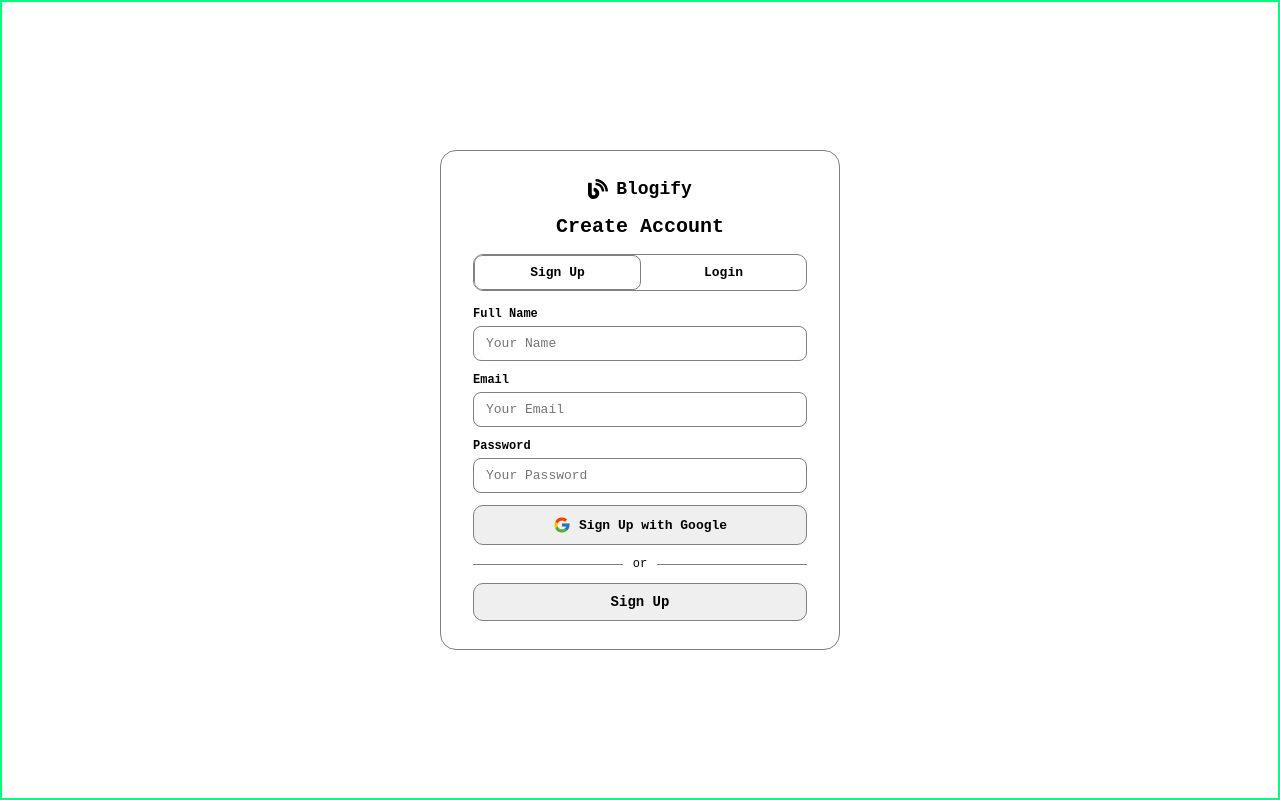
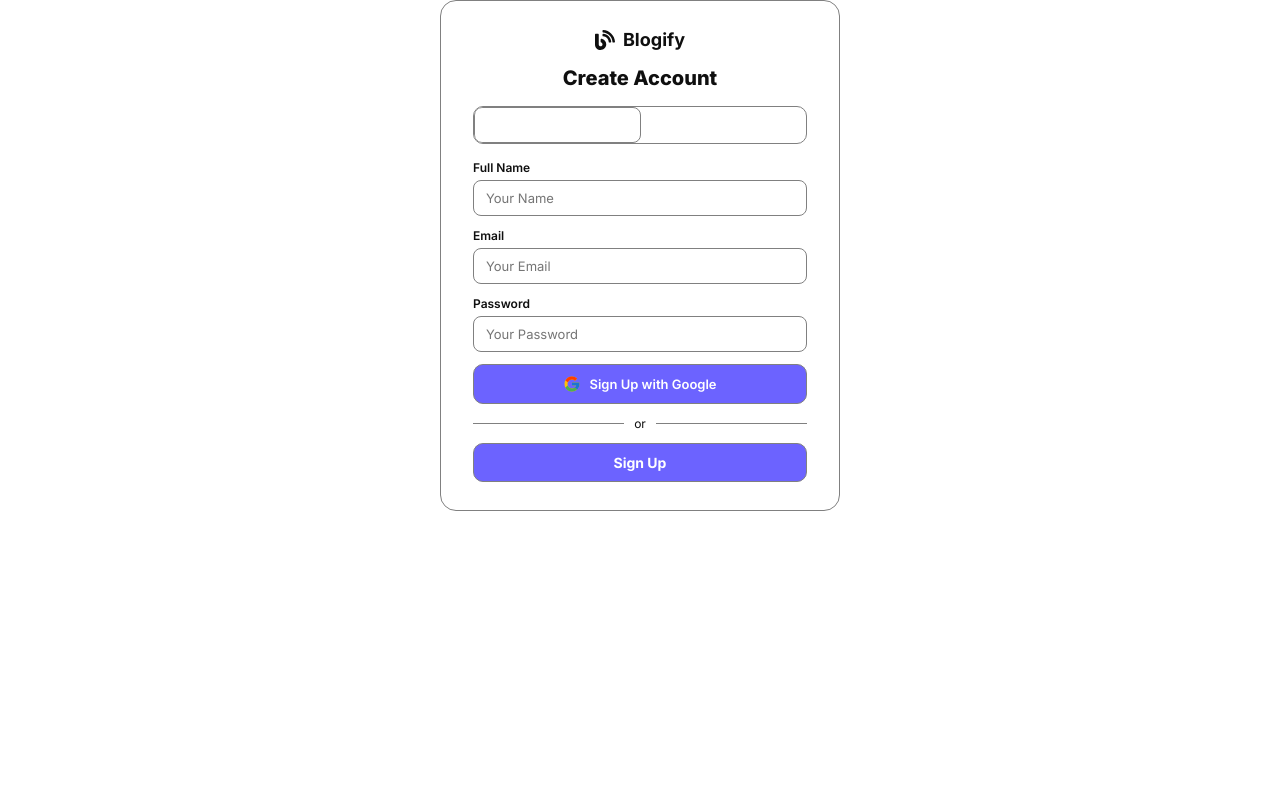
Before and after one commit to hammadgul-dev/blogify, a React app in the folder Frontend/: page /auth in a window 1280 px wide. Built offline with nearby package versions, Linux system fonts and the light colour scheme; the HTML template or start-up script is replaced by a standard one.

Commit message:
apply data-theme via AppWrapper for dark/light mode

```diff
--- a/Frontend/src/Pages Style/Home.css
+++ b/Frontend/src/Pages Style/Home.css
@@ -1,18 +1,52 @@
+@import url("https://fonts.googleapis.com/css2?family=Inter:wght@400;500;600;700;800&display=swap");
+
+:root {
+  --bg: #ffffff;
+  --bg-secondary: #f8f9fa;
+  --text-primary: #0f0f0f;
+  --text-secondary: #555555;
+  --border: #e0e0e0;
+  --accent: #6c63ff;
+  --accent-hover: #574fd6;
+  --btn-text: #ffffff;
+  --card-bg: #ffffff;
+  --input-bg: #ffffff;
+}
+
+[data-theme="dark"] {
+  --bg: #0f0f0f;
+  --bg-secondary: #1a1a1a;
+  --text-primary: #f0f0f0;
+  --text-secondary: #aaaaaa;
+  --border: #2a2a2a;
+  --accent: #7c74ff;
+  --accent-hover: #6c63ff;
+  --btn-text: #ffffff;
+  --card-bg: #1a1a1a;
+  --input-bg: #1a1a1a;
+}
+
 * {
-    margin: 0px;
-    padding: 0px;
+  margin: 0;
+  padding: 0;
   box-sizing: border-box;
-    font-family: monospace;
+  font-family: "Inter", sans-serif;
+}
+
+body {
+  background-color: var(--bg);
+  color: var(--text-primary);
+  transition:
+    background-color 0.3s ease,
+    color 0.3s ease;
 }
 
 #root {
   display: flex;
   flex-direction: column;
-    gap: 2px;
   max-width: 1366px;
   min-height: 100vh;
   margin: auto;
-    border: 2px solid springgreen;
 }
 
 button {
@@ -22,28 +56,62 @@ button {
   cursor: pointer;
   outline: none;
   border: none;
-    padding: 7px 14px;
-    border-radius: 10px;
-    border: 1px solid gray;
+  padding: 8px 18px;
+  border-radius: 8px;
+  font-size: 14px;
+  font-weight: 500;
+  background-color: var(--accent);
+  color: var(--btn-text);
+  transition: background-color 0.2s ease;
+}
+
+button:hover {
+  background-color: var(--accent-hover);
 }
 
 input {
   outline: none;
-    border: 1px solid gray;
+  border: 1px solid var(--border);
+  background-color: var(--input-bg);
+  color: var(--text-primary);
+  border-radius: 8px;
+  padding: 8px 12px;
+  font-size: 14px;
+  transition: border 0.2s ease;
+}
+
+input:focus {
+  border-color: var(--accent);
 }
 
 textarea {
   resize: none;
   outline: none;
+  border: 1px solid var(--border);
+  background-color: var(--input-bg);
+  color: var(--text-primary);
+  border-radius: 8px;
+  padding: 8px 12px;
+  font-size: 14px;
+}
+
+textarea:focus {
+  border-color: var(--accent);
 }
 
 select {
-    border-radius: 6px;
+  border-radius: 8px;
   cursor: pointer;
   outline: none;
+  border: 1px solid var(--border);
+  background-color: var(--input-bg);
+  color: var(--text-primary);
+  padding: 8px 12px;
+  font-size: 14px;
 }
 
 option {
   cursor: pointer;
-    background-color: aliceblue;
+  background-color: var(--input-bg);
+  color: var(--text-primary);
 }
--- a/Frontend/src/main.jsx
+++ b/Frontend/src/main.jsx
@@ -1,24 +1,35 @@
-import { createRoot } from "react-dom/client";
-import "./Pages Style/Home.css";
-import { RouterProvider } from "react-router-dom";
-import routes from "./Routes";
-import { Provider } from "react-redux";
-import blogifyStore from "./Redux/Store";
-import Notification from "./Components/Notification";
-import { QueryClient, QueryClientProvider } from "@tanstack/react-query";
+import {createRoot} from "react-dom/client"
+import "./Pages Style/Home.css"
+import {RouterProvider} from "react-router-dom"
+import routes from "./Routes"
+import {Provider} from "react-redux"
+import blogifyStore from "./Redux/Store"
+import Notification from "./Components/Notification"
+import {QueryClient, QueryClientProvider} from "@tanstack/react-query"
+import {useSelector} from "react-redux"
+
 const queryClient = new QueryClient({
   defaultOptions: {
     queries: {
       retry: 3,
     },
   },
-});
+})
+
+function AppWrapper() {
+  let mode = useSelector((state) => state.theme.mode)
+  return (
+    <div data-theme={mode}>
+      <Notification />
+      <RouterProvider router={routes} />
+    </div>
+  )
+}
 
 createRoot(document.getElementById("root")).render(
   <QueryClientProvider client={queryClient}>
     <Provider store={blogifyStore}>
-      <Notification />
-      <RouterProvider router={routes}></RouterProvider>
+      <AppWrapper />
     </Provider>
   </QueryClientProvider>,
-);
+)
```
Lines whose indentation alone changed are shown as unchanged.
